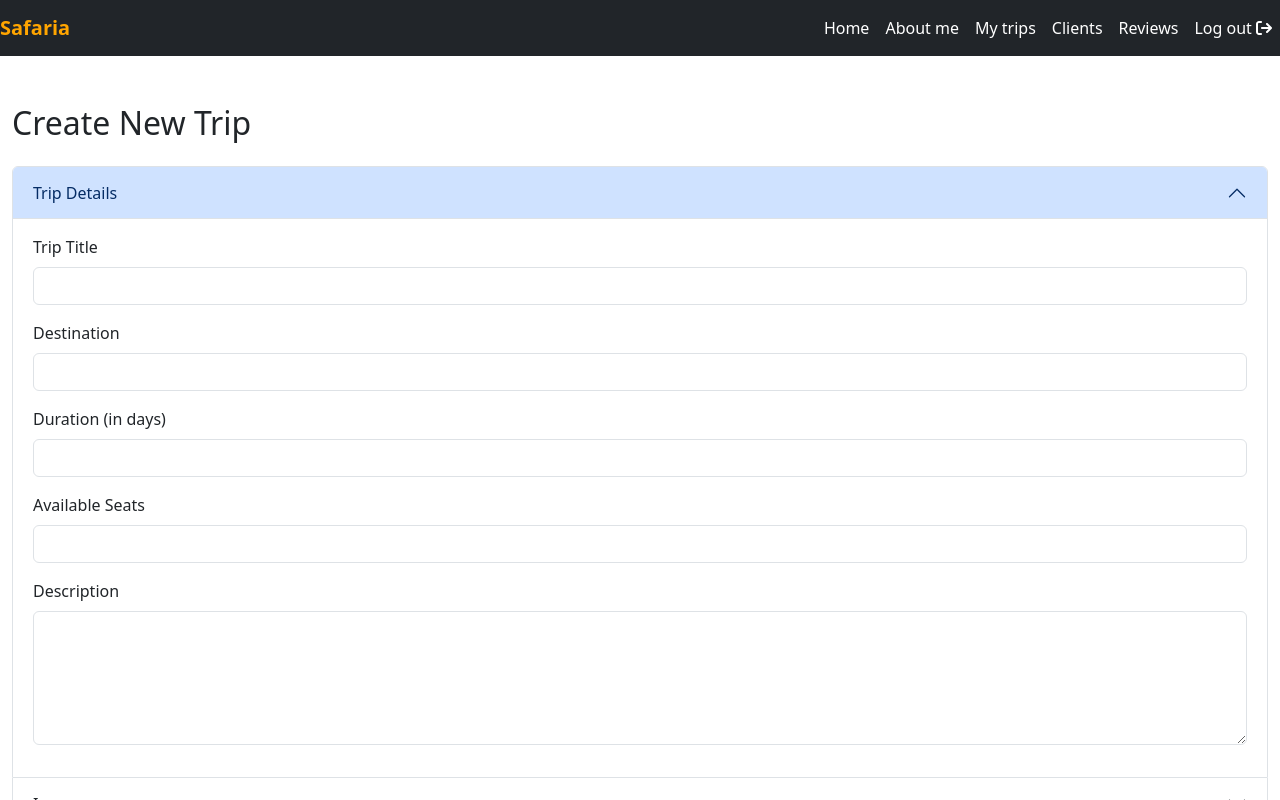
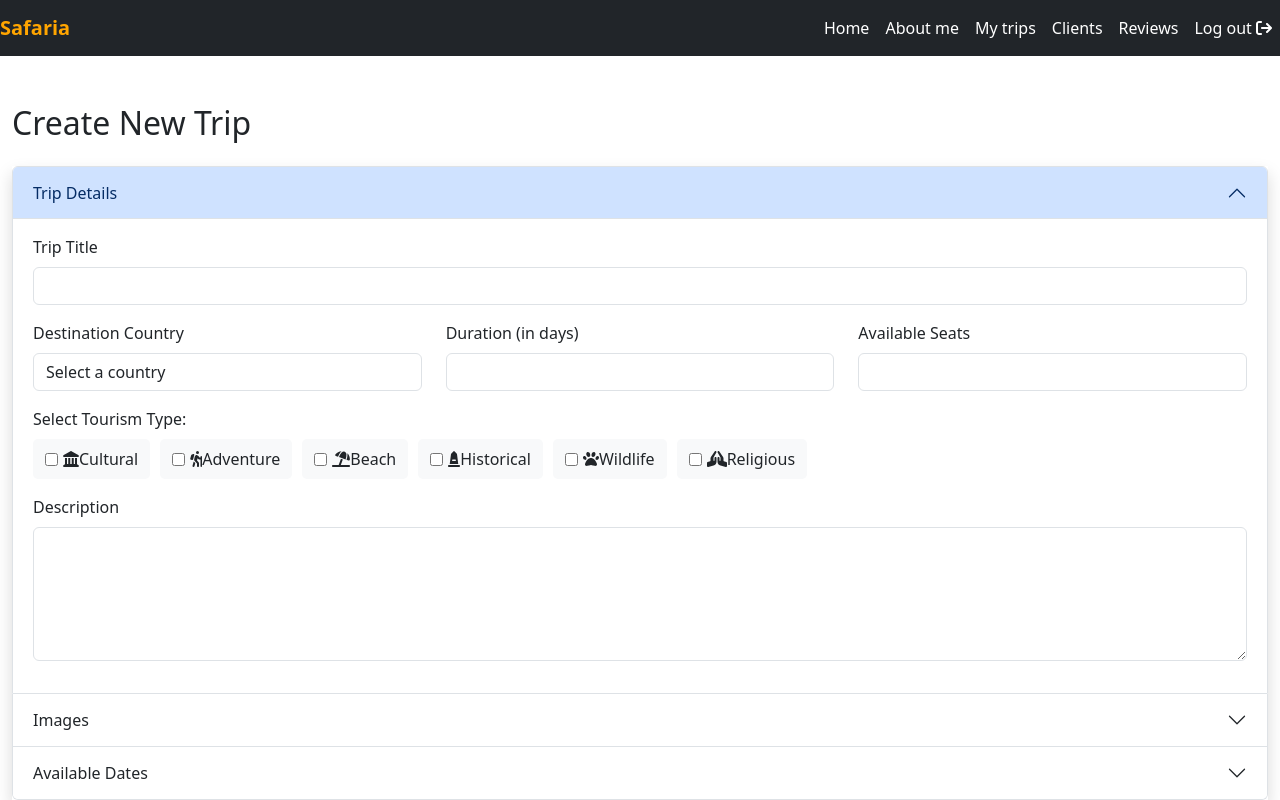
Before and after one commit to omarA4raf/Safaria-Platform-for-Customizable-Travel-Solutions-, an Angular app in the folder Front-End/: page /companycreatetrip in a window 1280 px wide. Shown: the top 800 px of the page. Built offline with nearby package versions, Linux system fonts and the light colour scheme.

Commit message:
edite some conflects and get documnets from user as byte[ ]

```diff
--- a/Front-End/src/app/company-create-trip/company-create-trip.component.css
+++ b/Front-End/src/app/company-create-trip/company-create-trip.component.css
@@ -81,6 +81,32 @@ html {
 
 .container.mt-5 .btn-secondary:hover {
   background-color: #5C8FA0; /* Darker blue on hover */
+}
+
+/* Checkbox styling */
+.checkbox-container {
+  display: flex;
+  flex-wrap: wrap;
+  gap: 10px;
+}
+
+.checkbox-inline {
+  display: flex;
+  align-items: center;
+  background: #f8f9fa;
+  padding: 8px 12px;
+  border-radius: 5px;
+  cursor: pointer;
+}
+
+.checkbox-inline input {
+  margin-right: 5px;
+}
+
+.checkbox-inline i {
+  font-size: 18px;
+  margin-right: 5px;
+  color: #28a745;
 }
 
 /* Image Upload Box */
--- a/Front-End/src/app/company-create-trip/company-create-trip.component.html
+++ b/Front-End/src/app/company-create-trip/company-create-trip.component.html
@@ -8,7 +8,7 @@
         <div class="collapse navbar-collapse" id="navbarNav">
             <ul class="navbar-nav ms-auto">
                 <li class="nav-item">
-                    <a class="nav-link text-white" href="#">Home</a>
+                    <a class="nav-link text-white" href="/companydashboard">Home</a>
                 </li>
                 <li class="nav-item">
                     <a class="nav-link text-white" href="#">About me</a>
@@ -36,60 +36,72 @@
     <h2 class="mb-4">Create New Trip</h2>
     <form (ngSubmit)="onSubmit()">
       <!-- Collapsible Sections -->
-        <div class="accordion" id="tripFormAccordion">
+      <div class="accordion shadow" id="tripFormAccordion">
         <!-- Trip Details Section -->
         <div class="accordion-item">
           <h2 class="accordion-header" id="headingOne">
-                    <button class="accordion-button" type="button" data-bs-toggle="collapse"
-                        data-bs-target="#collapseOne">
+            <button class="accordion-button" type="button" data-bs-toggle="collapse" data-bs-target="#collapseOne">
               Trip Details
             </button>
           </h2>
           <div id="collapseOne" class="accordion-collapse collapse show">
-                    <div class="accordion-body">
+            <div class="accordion-body row">
               <!-- Trip Title -->
               <div class="mb-3">
                 <label for="tripTitle" class="form-label">Trip Title</label>
-                            <input type="text" class="form-control" id="tripTitle" [(ngModel)]="trip.title" name="title"
-                                required />
-                            <small class="text-danger" *ngIf="errorMessages['title']">{{ errorMessages['title']
-                                }}</small>
+                <input type="text" class="form-control" id="tripTitle" [(ngModel)]="trip.title" name="title" required />
+                <small class="text-danger" *ngIf="errorMessages['title']">{{ errorMessages['title'] }}</small>
               </div>
 
-                        <!-- Destination -->
-                        <div class="mb-3">
-                            <label for="destination" class="form-label">Destination</label>
-                            <input type="text" class="form-control" id="destination" [(ngModel)]="trip.destination"
-                                name="destination" required />
-                            <small class="text-danger" *ngIf="errorMessages['destination']">{{
-                                errorMessages['destination'] }}</small>
+              <!-- Destination Country (New Field) -->
+              <div class="mb-3 col-4">
+                <label for="destinationCountry" class="form-label">Destination Country</label>
+                <select class="form-control" id="destinationCountry" [(ngModel)]="trip.destinationCountry" name="destinationCountry" required>
+                  <option value="" disabled selected>Select a country</option>
+                  <option *ngFor="let country of countries" [value]="country">{{ country }}</option>
+                </select>
+                <small class="text-danger" *ngIf="errorMessages['destinationCountry']">{{ errorMessages['destinationCountry'] }}</small>
               </div>
 
               <!-- Duration -->
-                        <div class="mb-3">
+              <div class="mb-3 col-4">
                 <label for="duration" class="form-label">Duration (in days)</label>
-                            <input type="number" class="form-control" id="duration" [(ngModel)]="trip.duration"
-                                name="duration" required />
-                            <small class="text-danger" *ngIf="errorMessages['duration']">{{ errorMessages['duration']
-                                }}</small>
+                <input type="number" class="form-control" id="duration" [(ngModel)]="trip.duration" name="duration" required />
+                <small class="text-danger" *ngIf="errorMessages['duration']">{{ errorMessages['duration'] }}</small>
               </div>
 
               <!-- Available Seats -->
+              <div class="mb-3 col-4">
+                <label for="availableSeats" class="form-label">Available Seats</label>
+                <input type="number" class="form-control" id="availableSeats" [(ngModel)]="trip.availableSeats" name="availableSeats" required />
+                <small class="text-danger" *ngIf="errorMessages['availableSeats']">{{ errorMessages['availableSeats'] }}</small>
+              </div>
+
+              <!-- Tourism Type (New Field) -->
               <div class="mb-3">
-                            <label for="availableSeats" class="form-label">Available Seats</label>
-                            <input type="number" class="form-control" id="availableSeats"
-                                [(ngModel)]="trip.availableSeats" name="availableSeats" required />
-                            <small class="text-danger" *ngIf="errorMessages['availableSeats']">{{
-                                errorMessages['availableSeats'] }}</small>
+                <label class="form-label ">Select Tourism Type:</label>
+                <div class="checkbox-container">
+                  <label class="checkbox-inline" *ngFor="let type of tourismTypes">
+                    <input type="checkbox" [value]="type" (change)="toggleTourismType(type, $event)" />
+                    <i class="fa" [ngClass]="{
+                        'fa-landmark': type === 'cultural',
+                        'fa-hiking': type === 'adventure',
+                        'fa-umbrella-beach': type === 'beach',
+                        'fa-monument': type === 'historical',
+                        'fa-paw': type === 'wildlife',
+                        'fa-praying-hands': type === 'religious'
+                    }"></i> {{ type | titlecase }}
+                  </label>
                 </div>
+                <small class="text-danger" *ngIf="errorMessages['tourismTypes']">{{ errorMessages['tourismTypes'] }}</small>
+              </div>
+
 
               <!-- Description -->
               <div class="mb-3">
                 <label for="description" class="form-label">Description</label>
-                            <textarea class="form-control" id="description" [(ngModel)]="trip.description"
-                                name="description" rows="5" required></textarea>
-                            <small class="text-danger" *ngIf="errorMessages['description']">{{
-                                errorMessages['description'] }}</small>
+                <textarea class="form-control" id="description" [(ngModel)]="trip.description" name="description" rows="5" required></textarea>
+                <small class="text-danger" *ngIf="errorMessages['description']">{{ errorMessages['description'] }}</small>
               </div>
             </div>
           </div>
@@ -98,8 +110,7 @@
         <!-- Images Section -->
         <div class="accordion-item">
           <h2 class="accordion-header" id="headingTwo">
-                    <button class="accordion-button collapsed" type="button" data-bs-toggle="collapse"
-                        data-bs-target="#collapseTwo">
+            <button class="accordion-button collapsed" type="button" data-bs-toggle="collapse" data-bs-target="#collapseTwo">
               Images
             </button>
           </h2>
@@ -111,17 +122,13 @@
                   <!-- Dynamic Image Upload Boxes -->
                   <div class="col-md-3 mb-3" *ngFor="let image of images; let i = index">
                     <div class="image-upload-box" (click)="triggerFileInput(i)">
-                                        <input type="file" [id]="'fileInput' + i" class="d-none"
-                                            (change)="onFileSelected($event, i)" accept="image/*" required />
-                                        <div *ngIf="!image.url"
-                                            class="upload-placeholder d-flex flex-column align-items-center justify-content-center">
+                      <input type="file" [id]="'fileInput' + i" class="d-none" (change)="onFileSelected($event, i)" accept="image/*" required />
+                      <div *ngIf="!image.url" class="upload-placeholder d-flex flex-column align-items-center justify-content-center">
                         <i class="fas fa-camera fa-3x text-secondary"></i>
                         <p class="mt-2">Click to upload</p>
                       </div>
-                                        <img *ngIf="image.url" [src]="image.url" class="uploaded-image"
-                                            alt="Trip Image" />
-                                        <button *ngIf="image.url" class="btn btn-danger btn-sm delete-btn"
-                                            (click)="removeImage(i)">
+                      <img *ngIf="image.url" [src]="image.url" class="uploaded-image" alt="Trip Image" />
+                      <button *ngIf="image.url" class="btn btn-danger btn-sm delete-btn" (click)="removeImage(i)">
                         <i class="fas fa-trash"></i>
                       </button>
                     </div>
@@ -129,15 +136,13 @@
 
                   <!-- Add More Images Button -->
                   <div class="col-md-3 mb-3">
-                                    <div class="image-upload-box add-more d-flex flex-column align-items-center justify-content-center"
-                                        (click)="addImageBox()">
+                    <div class="image-upload-box add-more d-flex flex-column align-items-center justify-content-center" (click)="addImageBox()">
                       <i class="fas fa-plus fa-3x text-secondary"></i>
                       <p class="mt-2">Add more</p>
                     </div>
                   </div>
                 </div>
-                            <small class="text-danger" *ngIf="errorMessages['images']">{{ errorMessages['images']
-                                }}</small>
+                <small class="text-danger" *ngIf="errorMessages['images']">{{ errorMessages['images'] }}</small>
               </div>
             </div>
           </div>
@@ -146,8 +151,7 @@
         <!-- Available Dates Section -->
         <div class="accordion-item">
           <h2 class="accordion-header" id="headingThree">
-                    <button class="accordion-button collapsed" type="button" data-bs-toggle="collapse"
-                        data-bs-target="#collapseThree">
+            <button class="accordion-button collapsed" type="button" data-bs-toggle="collapse" data-bs-target="#collapseThree">
               Available Dates
             </button>
           </h2>
@@ -160,22 +164,18 @@
                     <!-- From Date -->
                     <div class="col-md-5">
                       <label for="startDate{{i}}" class="form-label">From</label>
-                                        <input type="date" class="form-control" [(ngModel)]="dateRange.startDate"
-                                            name="startDate{{i}}" required />
+                      <input type="date" class="form-control" [(ngModel)]="dateRange.startDate" name="startDate{{i}}" required />
                     </div>
                     <!-- To Date -->
                     <div class="col-md-5">
                       <label for="endDate{{i}}" class="form-label">To</label>
-                                        <input type="date" class="form-control" [(ngModel)]="dateRange.endDate"
-                                            name="endDate{{i}}" required />
+                      <input type="date" class="form-control" [(ngModel)]="dateRange.endDate" name="endDate{{i}}" required />
                     </div>
                   </div>
                 </div>
-                            <small class="text-danger" *ngIf="errorMessages['availableDates']">{{
-                                errorMessages['availableDates'] }}</small>
+                <small class="text-danger" *ngIf="errorMessages['availableDates']">{{ errorMessages['availableDates'] }}</small>
                 <!-- Add Date Range Button -->
-                            <button type="button" class="btn btn-secondary" (click)="addDateRange()">Add Another Trip
-                                Date</button>
+                <button type="button" class="btn btn-secondary" (click)="addDateRange()">Add Another Trip Date</button>
               </div>
             </div>
           </div>
@@ -184,7 +184,7 @@
 
       <!-- Submit and Save as Draft Buttons -->
       <div class="mt-4">
-            <button type="submit" class="btn btn-primary w-100" [disabled]="isLoading">
+        <button type="submit" class="btn btn-warning w-100" [disabled]="isLoading">
           <span *ngIf="!isLoading">
             <i class="fas fa-plus"></i> Create Trip
           </span>
--- a/Front-End/src/app/company-create-trip/company-create-trip.component.ts
+++ b/Front-End/src/app/company-create-trip/company-create-trip.component.ts
@@ -1,4 +1,4 @@
-import { Component } from '@angular/core';
+import { Component, OnInit } from '@angular/core';
 import { Router } from '@angular/router';
 import { CommonModule } from '@angular/common';
 import { FormsModule } from '@angular/forms';
@@ -11,7 +11,7 @@ import { HttpClient } from '@angular/common/http';
   templateUrl: './company-create-trip.component.html',
   styleUrls: ['./company-create-trip.component.css'],
 })
-export class CompanyCreateTripComponent {
+export class CompanyCreateTripComponent implements OnInit {
   constructor(private router: Router, private http: HttpClient) {}
 
   // Loading state for the submit button
@@ -23,17 +23,25 @@ export class CompanyCreateTripComponent {
   // Object to hold trip details
   trip = {
     title: '',
-    destination: '',
+    destinationCountry: '', // New field for destination country
+    tourismTypes: [] as string[], // New field for tourism types
     duration: null as number | null,
     availableDates: [{ startDate: null, endDate: null, trips: 1 }],
     description: '',
     availableSeats: null as number | null,
   };
 
+  // List of countries
+  countries: string[] = [];
+
+  // List of tourism types
+  tourismTypes: string[] = ['cultural', 'adventure', 'beach', 'historical', 'wildlife', 'religious'];
+
   // Error messages
   errorMessages: { [key: string]: string } = {
     title: '',
-    destination: '',
+    destinationCountry: '',
+    tourismTypes: '',
     duration: '',
     availableSeats: '',
     description: '',
@@ -41,34 +49,100 @@ export class CompanyCreateTripComponent {
     images: '',
   };
 
-  // Increment the number of trips for a date range
-  incrementTrips(index: number) {
-    this.trip.availableDates[index].trips++;
+  ngOnInit(): void {
+    this.initializeCountries();
   }
 
-  // Add a new image upload box
-  addImageBox() {
-    this.images.push({ url: null, file: null });
+  // Initialize the list of countries
+  initializeCountries(): void {
+    this.countries = [
+      'Afghanistan',
+      'Albania',
+      'Algeria',
+      'Andorra',
+      'Angola',
+      'Argentina',
+      'Armenia',
+      'Australia',
+      'Austria',
+      'Azerbaijan',
+      'Bahrain',
+      'Bangladesh',
+      'Belgium',
+      'Brazil',
+      'Canada',
+      'China',
+      'Colombia',
+      'Denmark',
+      'Egypt',
+      'Finland',
+      'France',
+      'Germany',
+      'Greece',
+      'India',
+      'Indonesia',
+      'Iran',
+      'Iraq',
+      'Ireland',
+      'Italy',
+      'Japan',
+      'Jordan',
+      'Kenya',
+      'Kuwait',
+      'Lebanon',
+      'Malaysia',
+      'Mexico',
+      'Morocco',
+      'Netherlands',
+      'New Zealand',
+      'Nigeria',
+      'Norway',
+      'Oman',
+      'Pakistan',
+      'Palestine',
+      'Philippines',
+      'Poland',
+      'Portugal',
+      'Qatar',
+      'Romania',
+      'Russia',
+      'Saudi Arabia',
+      'South Africa',
+      'Spain',
+      'Sudan',
+      'Sweden',
+      'Switzerland',
+      'Syria',
+      'Thailand',
+      'Tunisia',
+      'Turkey',
+      'UAE',
+      'UK',
+      'Ukraine',
+      'USA',
+      'Vietnam',
+      'Yemen',
+    ];
   }
 
-  // Remove an image
-  removeImage(index: number) {
-    this.images.splice(index, 1);
-  }
-
-  // Add a new date range
-  addDateRange() {
-    this.trip.availableDates.push({ startDate: null, endDate: null, trips: 1 });
+  // Toggle tourism type selection
+  toggleTourismType(type: string, event: Event): void {
+    const isChecked = (event.target as HTMLInputElement).checked;
+    if (isChecked) {
+      this.trip.tourismTypes.push(type);
+    } else {
+      this.trip.tourismTypes = this.trip.tourismTypes.filter((t) => t !== type);
+    }
   }
 
   // Trigger file input when the user clicks on an image box
-  triggerFileInput(index: number) {
+  triggerFileInput(index: number): void {
     const fileInput = document.getElementById('fileInput' + index) as HTMLInputElement;
     fileInput.click();
   }
 
   // Handle file selection
-  onFileSelected(event: Event, index: number) {
+  onFileSelected(event: Event, index: number): void {
     const input = event.target as HTMLInputElement;
     if (input.files && input.files[0]) {
       const file = input.files[0];
@@ -80,6 +154,21 @@ export class CompanyCreateTripComponent {
     }
   }
 
+  // Remove an image
+  removeImage(index: number): void {
+    this.images.splice(index, 1);
+  }
+
+  // Add a new image upload box
+  addImageBox(): void {
+    this.images.push({ url: null, file: null });
+  }
+
+  // Add a new date range
+  addDateRange(): void {
+    this.trip.availableDates.push({ startDate: null, endDate: null, trips: 1 });
+  }
+
   // Validate form inputs
   validateForm(): boolean {
     let isValid = true;
@@ -87,7 +176,8 @@ export class CompanyCreateTripComponent {
     // Reset error messages
     this.errorMessages = {
       title: '',
-      destination: '',
+      destinationCountry: '',
+      tourismTypes: '',
       duration: '',
       availableSeats: '',
       description: '',
@@ -101,9 +191,15 @@ export class CompanyCreateTripComponent {
       isValid = false;
     }
 
-    // Validate destination
-    if (!this.trip.destination) {
-      this.errorMessages['destination'] = 'Destination is required.';
+    // Validate destination country
+    if (!this.trip.destinationCountry) {
+      this.errorMessages['destinationCountry'] = 'Destination country is required.';
+      isValid = false;
+    }
+
+    // Validate tourism types
+    if (this.trip.tourismTypes.length === 0) {
+      this.errorMessages['tourismTypes'] = 'At least one tourism type is required.';
       isValid = false;
     }
 
@@ -149,7 +245,7 @@ export class CompanyCreateTripComponent {
   }
 
   // Handle form submission
-  onSubmit() {
+  onSubmit(): void {
     // Validate form inputs
     if (!this.validateForm()) {
       return;
@@ -161,7 +257,8 @@ export class CompanyCreateTripComponent {
     // Prepare form data
     const formData = new FormData();
     formData.append('title', this.trip.title);
-    formData.append('destination', this.trip.destination);
+    formData.append('destinationCountry', this.trip.destinationCountry);
+    formData.append('tourismTypes', JSON.stringify(this.trip.tourismTypes));
     if (this.trip.duration !== null) {
       formData.append('duration', this.trip.duration.toString());
     }
@@ -182,7 +279,6 @@ export class CompanyCreateTripComponent {
     this.http.post('https://your-backend-api.com/trips', formData).subscribe({
       next: (response) => {
         console.log('Trip created successfully:', response);
-        console.log('Uploaded Images:', this.images.filter((img) => img.file));
         this.isLoading = false;
         this.router.navigate(['/companydashboard']);
       },
@@ -194,7 +290,7 @@ export class CompanyCreateTripComponent {
   }
 
   // Save as draft
-  saveDraft() {
+  saveDraft(): void {
     const draftData = {
       ...this.trip,
       images: this.images.filter((img) => img.file),
@@ -204,7 +300,7 @@ export class CompanyCreateTripComponent {
   }
 
   // Method to handle logout
-  logout() {
+  logout(): void {
     localStorage.clear(); // Clear localStorage
     sessionStorage.clear(); // Clear sessionStorage
     this.router.navigate(['/']); // Navigate to the home page
```
Also changed, not shown: Front-End/src/app/company-sign-up/company-sign-up.component.ts (+31 -13 lines), Front-End/src/app/tour-gide-sign-up/tour-gide-sign-up.component.html (+20 -10 lines), Front-End/src/app/tour-gide-sign-up/tour-gide-sign-up.component.ts (+6 -5 lines), 2 other files (tests, documents, lock files or other folders). Lines whose indentation alone changed are shown as unchanged.
